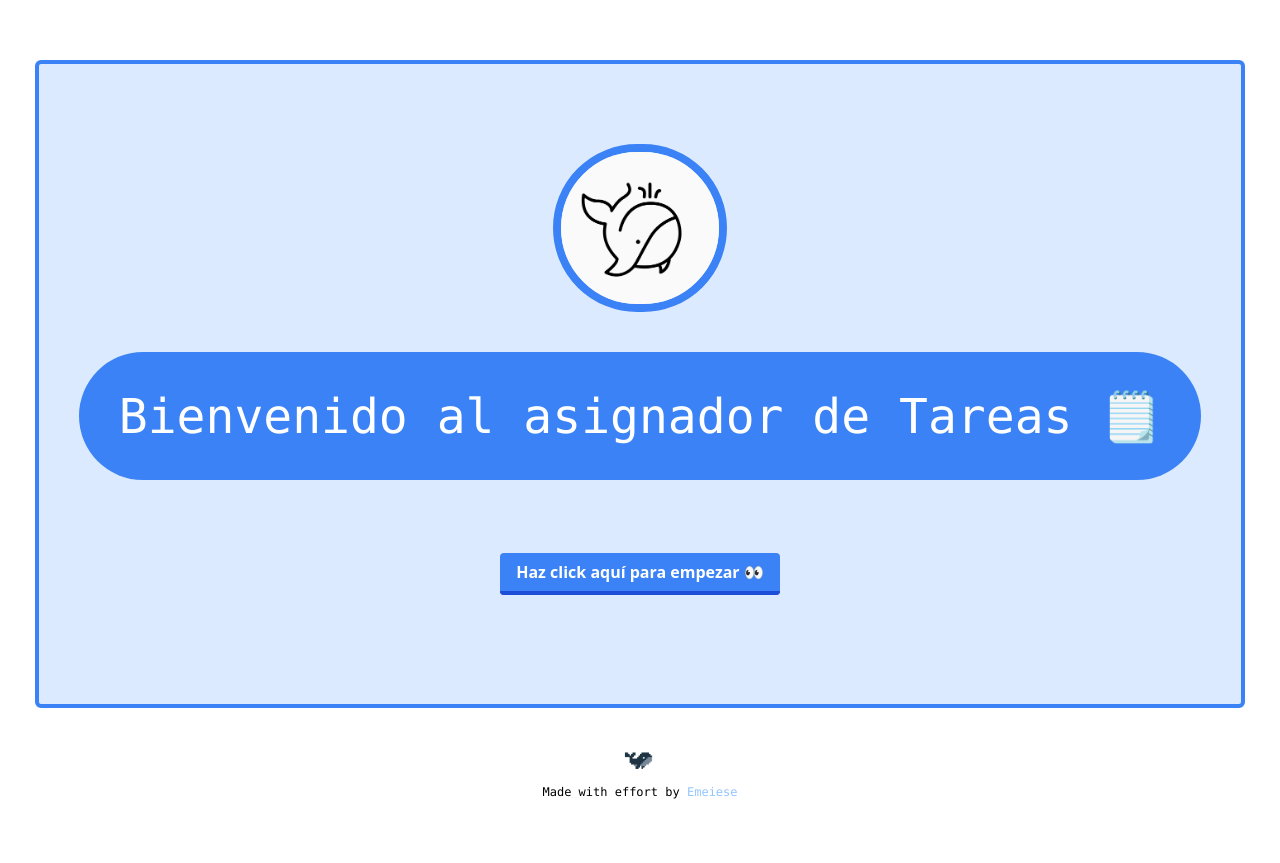
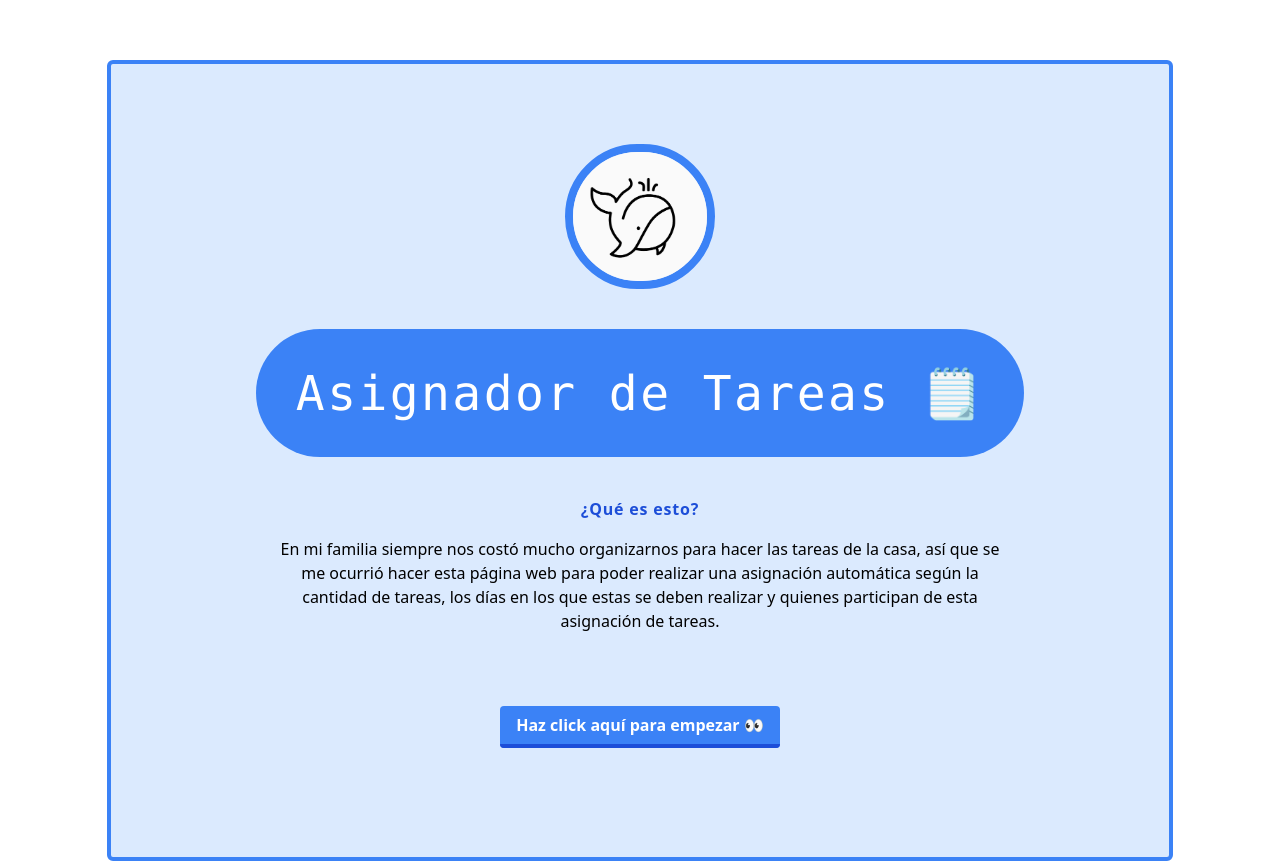
Before and after one commit to emeiese/task-assignation-frontend, a Vue app: page / in a window 1280 px wide. Shown: the top 863 px of the page. Before the commit the page ends 800 px from the top, so only its background shows below. Built offline with nearby package versions, Linux system fonts and the light colour scheme.

Commit message:
Modifing visual details

```diff
--- a/src/components/TheFooter.vue
+++ b/src/components/TheFooter.vue
@@ -1,7 +1,7 @@
 <template>
   <footer class="footer">
       <div
-        class="w-full flex flex-col align-middle absolute bottom-0 items-center"
+        class="w-full flex flex-col align-middle bottom-0 items-center"
       >
         <img
           class="w-12"
@@ -10,7 +10,7 @@
           title="Hi stranger"
         />
         <h3 class="text-xs font-mono">
-          Made with effort by
+          Made by
           <a class="text-blue-300" href="https://github.com/emeiese">
             Emeiese</a
           >
--- a/src/views/assigner.vue
+++ b/src/views/assigner.vue
@@ -4,7 +4,7 @@
       id="namesInput"
       upperString="Ingrese todas las personas que participan de las tareas, separadas por comas."
       placeholder="Ejemplo: Josefa, Tomás, Ignacio, María"
-      saveString="Guardar personas"
+      saveString="Ingresar personas"
       @save-objects="saveNames($event)"
     >
     </input-and-save>
@@ -12,14 +12,14 @@
       id="tasksInput"
       upperString="Ingrese todas las tareas a asignar, separadas por comas."
       placeholder="Ejemplo: lavar, cocinar, limpiar"
-      saveString="Guardar tareas"
+      saveString="Ingresar tareas"
       @save-objects="saveTasks($event)"
     ></input-and-save>
     <input-and-save
       id="periodsInput"
       upperString="Ingrese los días de la semana en los que las tareas se asignan a las personas"
       placeholder="Ejemplo: Lunes, Martes, Miércoles, Jueves, Viernes, Sábado, Domingo"
-      saveString="Guardar días"
+      saveString="Ingresar días"
       @save-objects="saveDays($event)"
     ></input-and-save>
     <div class="flex flex-row pt-28 pb-10 space-x-10">
--- a/src/views/costAssigner.vue
+++ b/src/views/costAssigner.vue
@@ -8,19 +8,21 @@
         A continuación deberás asignar costos para cada persona por tarea 🙊️
       </span>
       <span>
-        Estos costos permitirán que el programa tome en cuenta que ciertas
-        personas son más reacias a realizar algunas tareas 👀️, por lo que
-        tratará de realizar la asignación minimizando esa molestia que puedan
-        tener estas personas.
+        Mientras más alto sea el número que asignes, más costosa será esa tarea
+        para la persona. El programa tratará de minimizar los costos de la gente
+        en base a esta asignación.
       </span>
       <span>
-        Para poder realizar esta asignación debes tener en cuenta la siguiente
+        Debes tener en cuenta la siguiente
         <b>regla</b> o el programa no te permitirá continuar:
       </span>
       <span class="font-semibold text-red-300">
         La suma de los costos para una persona debe ser de exactamente
         {{ tasks.length }}
       </span>
+      <span class="text-xs">
+        Espera unos segundos mientras se cargan las opciones 😁️</span
+      >
     </div>
     <div
       class=" w-3/4 divide-x grid grid-flow-col gap-2 rounded border-0 shadow-md"
@@ -48,25 +50,6 @@
         </div>
       </div>
     </div>
-    <!--
-    <router-link
-      class="bg-transparent hover:bg-blue-500 text-blue-700 font-semibold hover:text-white py-2 px-4 border border-blue-500 hover:border-transparent rounded"
-      tag="button"
-      :disabled="canContinue"
-      :class="canContinue ? 'bg-green-500' : 'bg-red-500'"
-      :to="{
-        path: '/assigner/costs/restrictions',
-        query: {
-          names: names,
-          tasks: tasks,
-          days: days,
-          eqRestrictions: eqRestrictions,
-          assignCosts: assignCosts,
-        },
-      }"
-    >
-      Continuar
-    </router-link> -->
     <button
       class="bg-transpareny font-semibold py-2 px-4 border rounded"
       :class="
@@ -79,6 +62,12 @@
     >
       Continuar
     </button>
+    <span v-if="continueMessage" class="text-xs">
+      Espera unos segundos mientras te dirijo a la siguiente página 😁️</span
+    >
+    <span v-else class="text-white text-xs">
+      Texto invisible! :O Felicidades por encontrarlo jeje</span
+    >
   </div>
   <the-footer />
 </template>
@@ -97,6 +86,7 @@ export default {
   },
   data() {
     return {
+      continueMessage: false,
       canContinue: true,
       options: [],
       costs: Object.fromEntries(
@@ -117,6 +107,7 @@ export default {
       this.canContinue = response.data;
     },
     async nextPage() {
+      this.continueMessage = true;
       if (this.canContinue) {
         if (this.eqRestrictions) {
           // Esto debería ser una función. Llamemosla function1()
--- a/src/views/landing.vue
+++ b/src/views/landing.vue
@@ -1,7 +1,7 @@
 <template>
-  <div class="w-full flex flex-col pt-10">
+  <div class="w-full flex flex-col py-10 overflow-y-auto">
     <div
-      class="p-10 relative mx-auto bg-blue-100 items-center rounded-md border-4 border-blue-500"
+      class="w-5/6 p-10 relative mx-auto bg-blue-100 rounded-md border-4 border-blue-500"
     >
       <div class="align-middle p-10 flex justify-center">
         <img
@@ -10,10 +10,22 @@
           src="../assets/whale.png"
         />
       </div>
-      <div class="bg-blue-500 rounded-full">
-        <h1 class="p-10 font-mono text-5xl text-center text-white ">
-          Bienvenido al asignador de Tareas 🗒️
-        </h1>
+      <div class="flex flex-col items-center space-y-10">
+        <div class="bg-blue-500 rounded-full">
+          <h1 class="p-10 font-mono text-5xl text-center text-white tracking-wider">
+            Asignador de Tareas 🗒️
+          </h1>
+        </div>
+        <div class="flex flex-col items-center space-y-4">
+          <span class="text-blue-700 font-bold tracking-wider">¿Qué es esto?</span>
+          <div class="w-3/4 text-center">
+            En mi familia siempre nos costó mucho organizarnos para hacer las
+            tareas de la casa, así que se me ocurrió hacer esta página web para
+            poder realizar una asignación automática según la cantidad de
+            tareas, los días en los que estas se deben realizar y quienes
+            participan de esta asignación de tareas.
+          </div>
+        </div>
       </div>
       <div class="flex justify-center p-20">
         <div class="flex-col">
@@ -26,8 +38,8 @@
         </div>
       </div>
     </div>
+    <TheFooter />
   </div>
-  <TheFooter/>
 </template>
 
 <script>
--- a/src/views/optimizer.vue
+++ b/src/views/optimizer.vue
@@ -23,7 +23,7 @@
         </li>
       </ul>
     </div>
-    <div class="w-1/4 text-center">
+    <div class="w-1/4 text-center" v-if="problemSettings.max_assign_task != 10000">
       <h1 class="font-semibold">Restricciones de justicia del problema:</h1>
       <ul class="text-left py-5 list-disc">
         <li>
@@ -38,12 +38,14 @@
           <span v-if="problemSettings.max_assign_task > 1">veces</span
           ><span v-else>vez</span> cada tarea en la semana.
         </li>
+        <!--
         <li>
           Cada persona debe realizar al menos
           {{ problemSettings.min_total_assign }}
           <span v-if="problemSettings.min_total_assign > 1">tareas</span
           ><span v-else>tarea</span> cada semana.
         </li>
+        -->
         <li>
           Cada persona debe realizar a lo más
           {{ problemSettings.max_total_assign }}
@@ -56,7 +58,7 @@
       class="bg-transparent hover:bg-blue-500 text-blue-700 font-semibold hover:text-white py-2 px-4 border border-blue-500 hover:border-transparent rounded"
       @click="nextPage()"
     >
-      Volver a reasignar restricciones de justicia
+      Reasignar restricciones de justicia
     </button>
   </div>
 </template>
```
Also changed, not shown: src/components/inputAndSave.vue (+0 -7 lines), src/views/restrictionAssigner.vue (+23 -10 lines).
